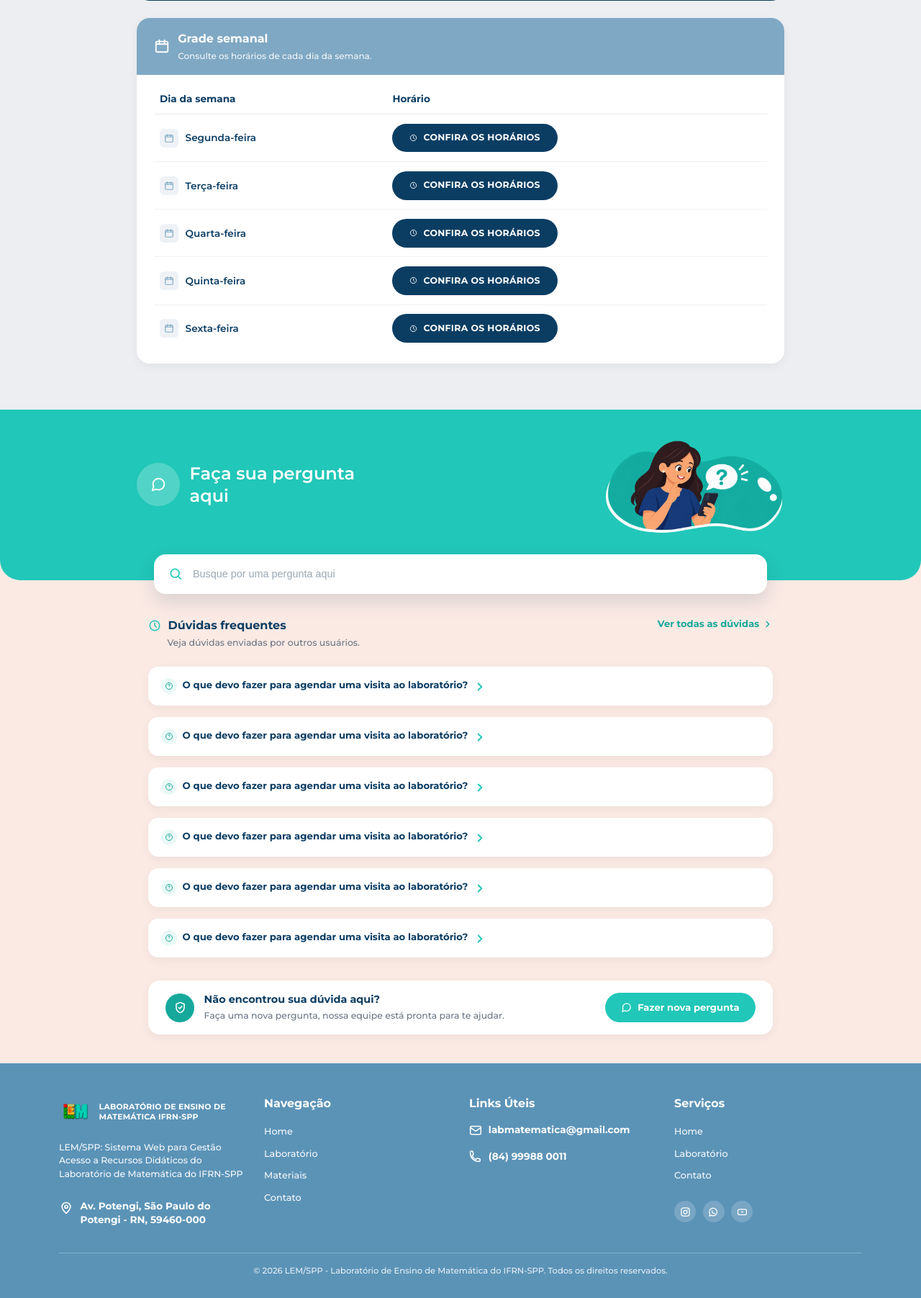
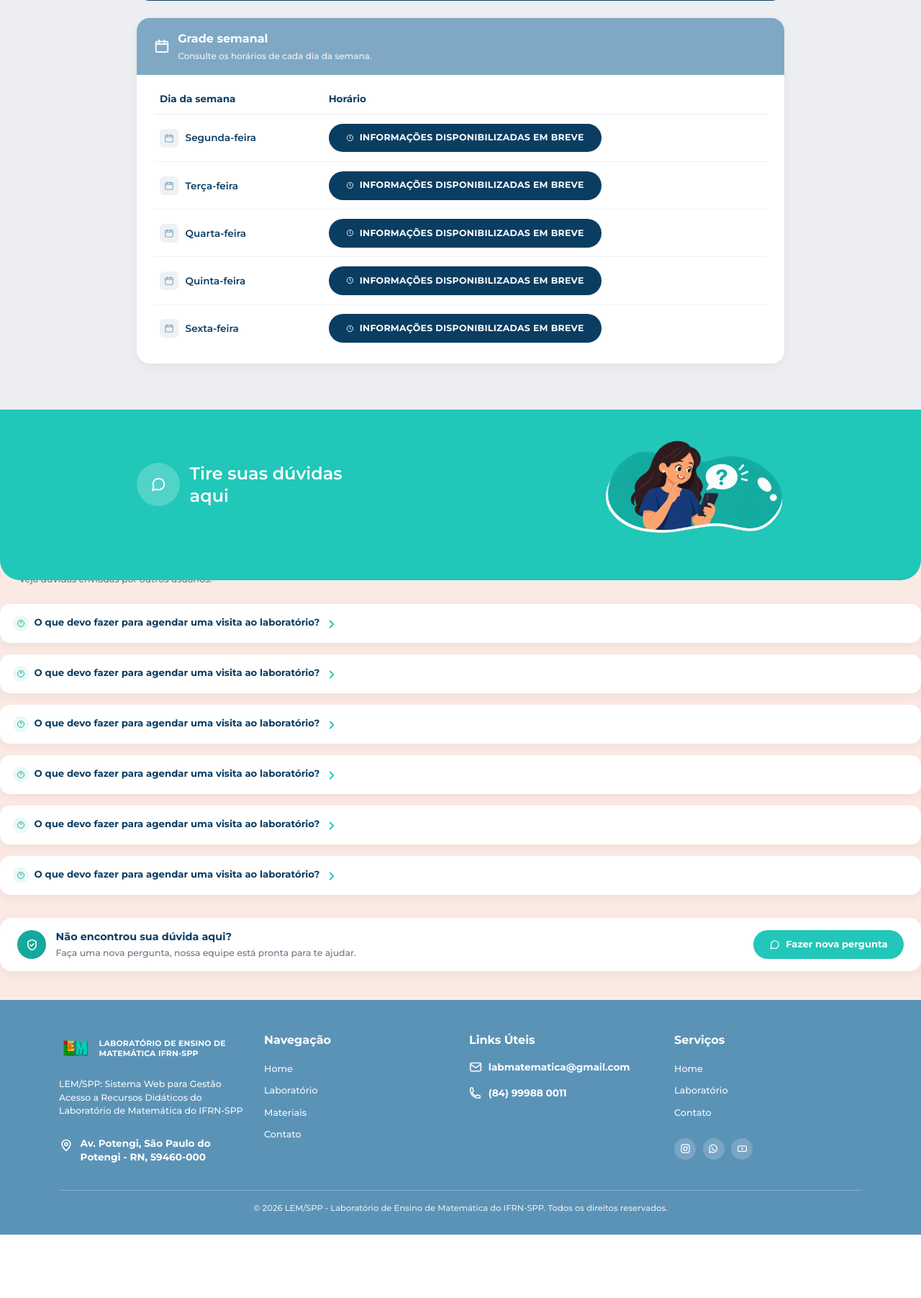
Before and after one commit to emillylaviny/LEM-IFRN-SPP, a Django app: page / in a window 1280 px wide. Shown: the part 2840-4643 px from the top of the page at 72% size. After the commit the page ends 4555 px from the top, so only its background shows below. Run offline with Django 4.2, Linux system fonts and the light colour scheme; some libraries are stand-ins or nearby versions.

Commit message:
Ajustes nas telas de horários de funcionamento e dúvidas

```diff
--- a/LEM/templates/LEM/home.html
+++ b/LEM/templates/LEM/home.html
@@ -403,7 +403,7 @@
                     <path stroke="currentColor" stroke-width="2" stroke-linecap="round" stroke-linejoin="round" d="M12 7v5l3 3"/>
                   </svg>
                   <div class="mat-view-all-wrapper">
-                    <a href="#" class="mat-btn-view-all">Confira os Horários</a>
+                    <a href="#" class="mat-btn-view-all">Informações disponibilizadas em breve</a>
                   </div>
                 </span>
               </td>
@@ -427,7 +427,7 @@
                     <path stroke="currentColor" stroke-width="2" stroke-linecap="round" stroke-linejoin="round" d="M12 7v5l3 3"/>
                   </svg>
                   <div class="mat-view-all-wrapper">
-                    <a href="#" class="mat-btn-view-all">Confira os Horários</a>
+                    <a href="#" class="mat-btn-view-all">Informações disponibilizadas em breve</a>
                   </div>
                 </span>
               </td>
@@ -451,7 +451,7 @@
                     <path stroke="currentColor" stroke-width="2" stroke-linecap="round" stroke-linejoin="round" d="M12 7v5l3 3"/>
                   </svg>
                   <div class="mat-view-all-wrapper">
-                    <a href="#" class="mat-btn-view-all">Confira os Horários</a>
+                    <a href="#" class="mat-btn-view-all">Informações disponibilizadas em breve</a>
                   </div>
                 </span>
               </td>
@@ -475,7 +475,7 @@
                     <path stroke="currentColor" stroke-width="2" stroke-linecap="round" stroke-linejoin="round" d="M12 7v5l3 3"/>
                   </svg>
                   <div class="mat-view-all-wrapper">
-                    <a href="#" class="mat-btn-view-all">Confira os Horários</a>
+                    <a href="#" class="mat-btn-view-all">Informações disponibilizadas em breve</a>
                   </div>
                 </span>
               </td>
@@ -499,7 +499,7 @@
                     <path stroke="currentColor" stroke-width="2" stroke-linecap="round" stroke-linejoin="round" d="M12 7v5l3 3"/>
                   </svg>
                   <div class="mat-view-all-wrapper">
-                    <a href="#" class="mat-btn-view-all">Confira os Horários</a>
+                    <a href="#" class="mat-btn-view-all">Informações disponibilizadas em breve</a>
                   </div>
                 </span>
               </td>
@@ -523,7 +523,7 @@
             <path stroke="currentColor" stroke-width="2" stroke-linecap="round" stroke-linejoin="round" d="M21 11.5a8.38 8.38 0 01-.9 3.8 8.5 8.5 0 01-7.6 4.7 8.38 8.38 0 01-3.8-.9L3 21l1.9-5.7a8.38 8.38 0 01-.9-3.8 8.5 8.5 0 014.7-7.6 8.38 8.38 0 013.8-.9h.5a8.48 8.48 0 018 8v.5z"/>
           </svg>
         </div>
-        <h2 class="faq-hero-title">Faça sua pergunta<br>aqui</h2>
+        <h2 class="faq-hero-title">Tire suas dúvidas<br>aqui</h2>
       </div>
 
       <div class="faq-hero-illustration">
@@ -534,20 +534,6 @@
     </div>
   </div>
 
-  <!--barra de busca -->
-  <div class="faq-search-wrapper">
-    <div class="faq-search-bar">
-      <svg xmlns="http://www.w3.org/2000/svg" fill="none" viewBox="0 0 24 24">
-        <circle cx="11" cy="11" r="7" stroke="currentColor" stroke-width="2"/>
-        <path stroke="currentColor" stroke-width="2" stroke-linecap="round" d="M20.5 20.5l-4.3-4.3"/>
-      </svg>
-      <input type="text" placeholder="Busque por uma pergunta aqui">
-    </div>
-  </div>
-
-  <div class="faq-container">
-
-    <!-- cabeçalho "Perguntas recentes" -->
     <div class="faq-recent-header">
       <div>
         <div class="faq-recent-title-row">
```
